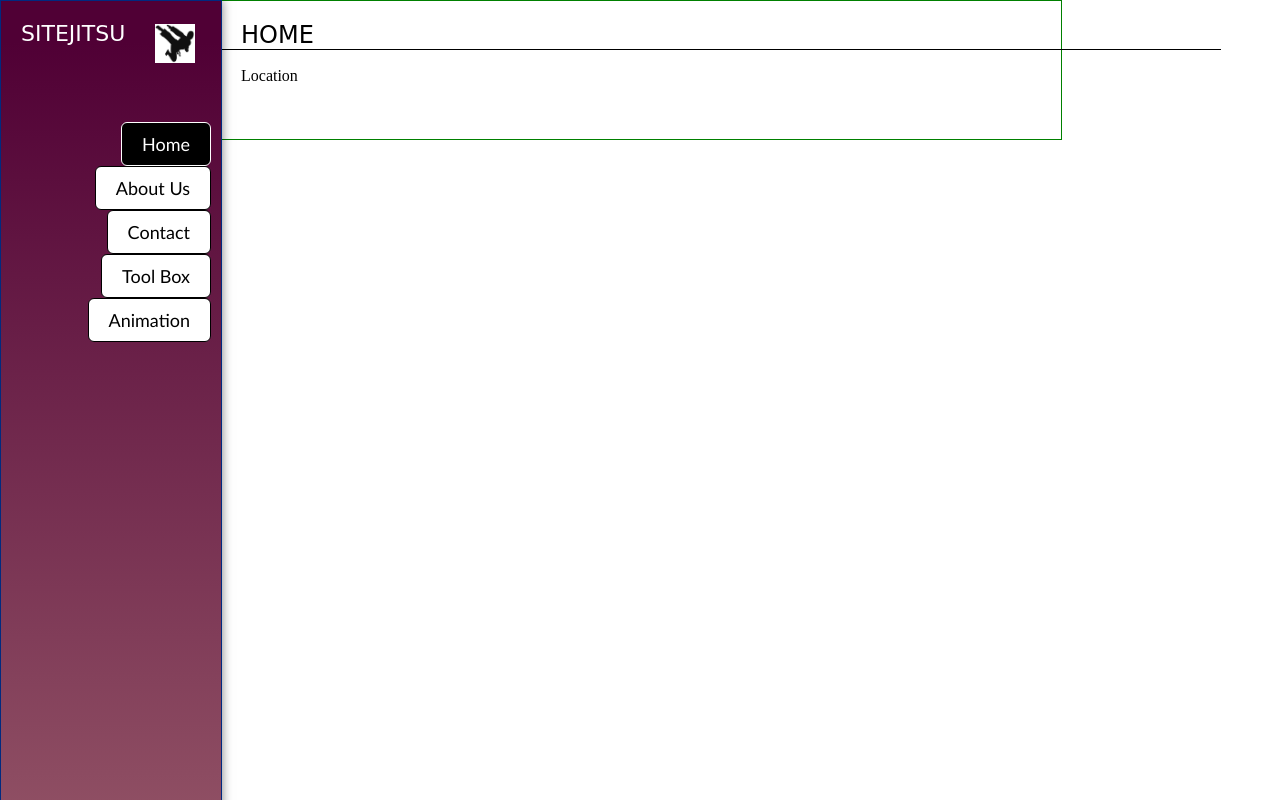
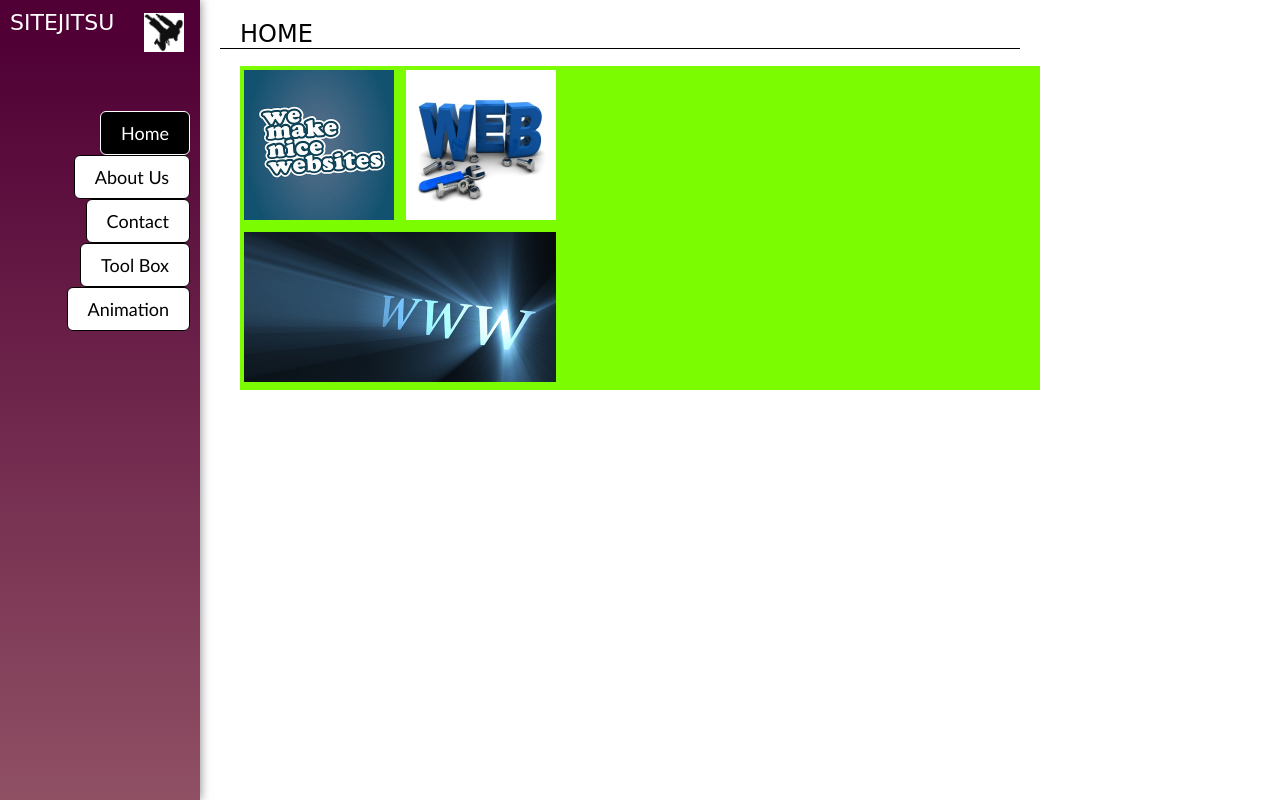
Before and after one commit to congwenm/SiteJitsu, a PHP site: page / in a window 1280 px wide. Run offline with PHP 8.4, Linux system fonts and the light colour scheme; some web fonts are replaced.

Commit message:
home page blocks

```diff
--- a/css/styles.css
+++ b/css/styles.css
@@ -49,10 +49,10 @@ font-family: 'Audiowide', cursive;
     -moz-box-sizing: border-box;    *//* Firefox, other Gecko *//*
     box-sizing: border-box;         *//* Opera/IE 8+ *//*
 }*/
-.design1{border: #002a80 1px solid;}
+/*.design1{border: #002a80 1px solid;}
 .design2{border: green 1px solid;}
 .design3{border: #8b0000 1px solid;}
-.design4{border: #bce8f1 1px solid;}
+.design4{border: #bce8f1 1px solid;}*/
 
 /*User Agent*/
 
@@ -68,7 +68,7 @@ html, body{
 /************************************************/
 div#headerWrap{
     background: -webkit-gradient( linear, left top, left bottom, color-stop(0.05, #500035), color-stop(1, #905064));
-    padding: 10px;
+    /*padding: 10px;*/
     height:100%;
     width: 200px;
     display: inline;
@@ -107,6 +107,7 @@ div#logo span.title{margin: 0px;}
 #menuBar{
     top: 50px;
     position: relative;
+    margin-right: 10px;
 }
 #menuBar li{
     /*background-color: rgba(0,0,0,0.6);*/
@@ -175,7 +176,7 @@ hr.frame{
     font-size: 14px;
     line-height: 20px;
     color: #333333;
-    width: 1000px;
+    width: 800px;
     height: 12px;
     /*box-shadow: inset 0 12px 12px -12px rgba(0,0,0,0.5);*/
     margin: 0px 0 20px -20px;
--- a/index.html
+++ b/index.html
@@ -12,7 +12,7 @@
     <script type="text/javascript" src="./lib/angular-15.js"></script>
 </head>
 <body id="mySite" class="mySite left">
-
+    <style></style>
         <div id="headerWrap" class="design1">
             <div id="logo">
                 <span class="logoImg"></span>
@@ -36,8 +36,8 @@
                     </li>
                 </ul>
             </div>
+        </div>
 
-    </div>
 
 
     <style>
--- a/js/d-ui-site.js
+++ b/js/d-ui-site.js
@@ -196,3 +196,45 @@ app.directive('ngDice', function(){
        $(document).keyup(rotateEvent);
    }
 })
+
+
+app.directive('shuffleBlocks', function($timeout){
+
+    return {
+        link: function(sco,ele,att){
+            deba.push(sco,ele,att)
+            var type = att.type,
+                contents = ele.children('div'),
+                selected = contents.first(),
+                index = 0;
+
+            /*initialize*/
+            $(contents).not(selected).addClass('curtainDown')
+
+            function calcNext(){
+                index++;
+                selected = $(contents[index%(contents).length]).css('z-index', '0').removeClass('curtainDown');
+                console.log(selected);
+
+                contents.not(selected).css('z-index', '-1');
+                $timeout(function(){
+                    contents.not(selected).addClass('curtainDown');
+                }, 2000);
+
+            }
+            /*Trigger fuction*/
+            function triggerEvent(){
+//                alert('triggered');
+                calcNext();
+            }
+            ele.bind('click', triggerEvent);
+
+            /*Timeout*/
+            /*$timeout(function(){
+                triggerEvent();
+
+
+            }, 1500)*/
+        }
+    }
+})
--- a/partials/home.html
+++ b/partials/home.html
@@ -1,13 +1,63 @@
 <div ng-controller="homeCtrl">
+    <style>
+        #homeWrap{
+            background-color: lawngreen;
+            width: 100%;
+            height:100%;
+        }
+        [shuffle-blocks]{
+            display: inline-block;
+            position: relative;
+            border: 4px solid rgba(100,100,100,0);
+            overflow: hidden;
+        }
+        [shuffle-blocks]:hover{
+            border: 4px solid rgba(100,100,100,0.4);
+        }
 
-    <p id="spinner">Please wait while we do what we do best.</p>
+        [shuffle-blocks] > div{
+            position: absolute;
+            transition: all 2s ease-out;
+            -webkit-transition: auto;
+            -moz-transition: auto;
+        }
+        [shuffle-blocks]  > div.curtainDown{
+            top: 150px;
+            transition: all 2s ease-out;
+            -webkit-transition: all 2s ease-out;
+            -moz-transition: all 2s ease-out;
+            /*z-index: -1;*/
+            /*display: none;*/
+        }
 
-	<!-- Directive: Create a PullDown Box of the current time and location -->
-	<div wei-zhi class="weiZhiWrapper">
-		<div class="weizhi btn">Location</div>
-		<ul class="locator untoggled" ng-model="locator">
-			<li ng-repeat="item in locator">{{item}}</li>
-		</ul>
-		</ul>
-	</div>
+        [shuffle-blocks][type="1"],
+        [shuffle-blocks][type="1"] img{
+            width: 150px;
+            height: 150px;
+        }
+
+        [shuffle-blocks][type="2"],
+        [shuffle-blocks][type="2"] img{
+            width: 312px;
+            height: 150px;
+        }
+
+
+    </style>
+    <!--<p id="spinner">Please wait while we do what we do best.</p>-->
+    <div id="homeWrap">
+        <!--<img src="./assets/img/wemake.jpg">-->
+        <div shuffle-blocks type="1"> <!--Type 1 = cube-->
+            <div><img ng-src="./assets/img/wemake.jpg"/></div>
+        </div>
+        <div shuffle-blocks type="1">
+            <div><img ng-src="./assets/img/webcraft.jpg"/></div>
+        </div>
+        <br>
+        <div shuffle-blocks type="2">
+            <div><img ng-src="./assets/img/www.jpg"></div>
+            <div><img ng-src="./assets/img/rhino.jpg"></div>
+        </div>
+    </div>
+
 </div>
--- a/partials/toolbox.html
+++ b/partials/toolbox.html
@@ -1,5 +1,5 @@
 <div>
-    <div class="hr-nav" ng-init="activeModule = 'zoomPad'">
+    <div class="hr-nav" ng-init="activeModule = 'modal'">
         <ul>
             <li ng-click="activeModule = 'modal'"
                 ng:class="{active: activeModule == 'modal'}">Modal</li>
```
Also changed, not shown: partials/aboutUs.html (+46 -1 lines), assets/img/rhino.jpg (added), assets/img/webcraft.jpg (added), assets/img/wemake.jpg (added), assets/img/workshop1.jpg (added), assets/img/www.jpg (added). Lines whose indentation alone changed are shown as unchanged.
